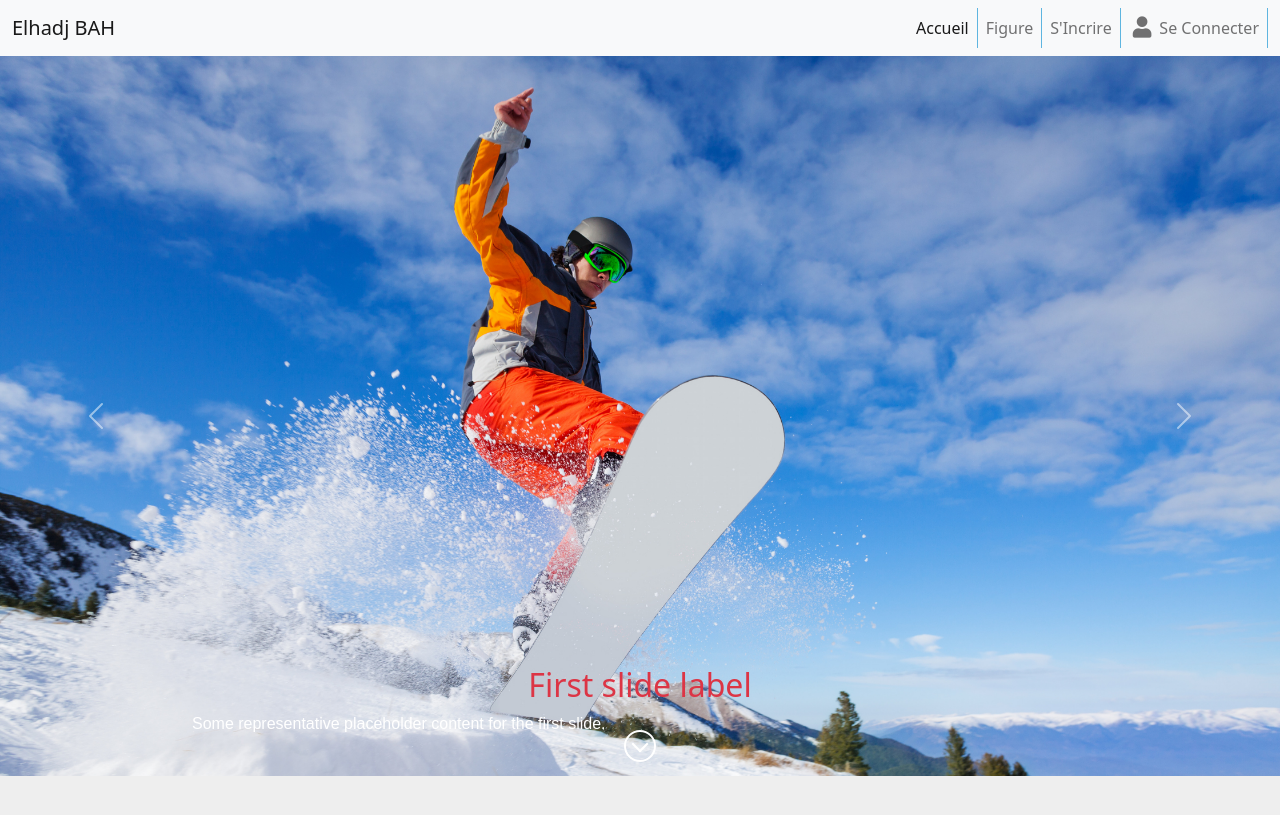
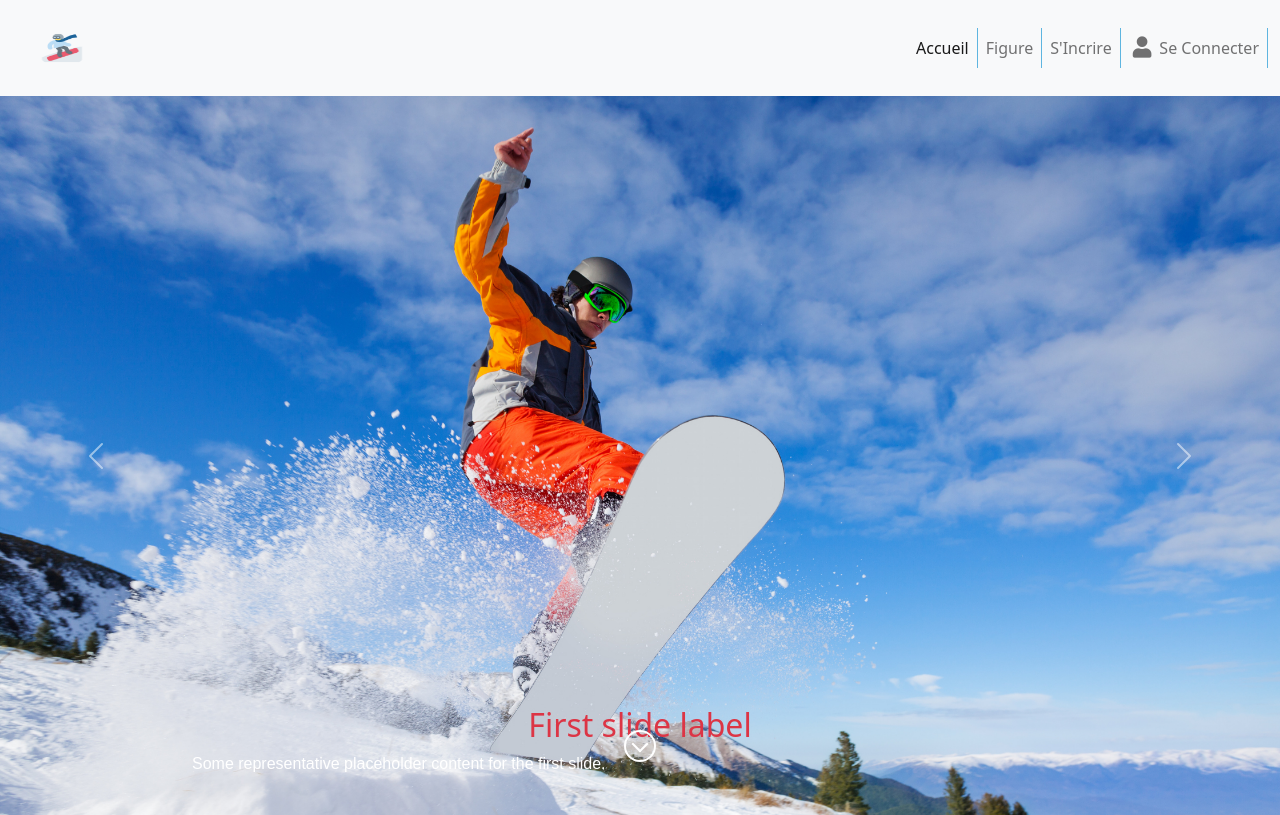
Before and after one commit to Elhadj75BAH/P6-Site-communautaire-SnowTricks, a Symfony app: template templates/home/index.html.twig in a window 1280 px wide. Shown: the top 815 px of the page. Run offline with Twig, Linux system fonts and the light colour scheme; the template is opened without the code that fills it, so the values that code supplies are empty; some libraries are stand-ins or nearby versions.

Commit message:
mise à jour de la navbar

```diff
--- a/templates/navbar/navbar.html.twig
+++ b/templates/navbar/navbar.html.twig
@@ -1,6 +1,8 @@
 <nav class="navbar navbar-expand-lg navbar-light bg-light navbar-light sticky-top ">
     <div class="container-fluid">
-        <a class="navbar-brand" href="{{ path('home') }}">Elhadj BAH</a>
+        <a class="navbar-brand" href="{{ path('home') }}">
+            <img src="{{ asset('logo/logo2.png') }}" alt="logo " width="100" height="70">
+        </a>
         <button class="navbar-toggler" type="button" data-bs-toggle="collapse" data-bs-target="#navbarNav" aria-controls="navbarNav" aria-expanded="false" aria-label="Toggle navigation">
             <span class="navbar-toggler-icon"></span>
         </button>
```
